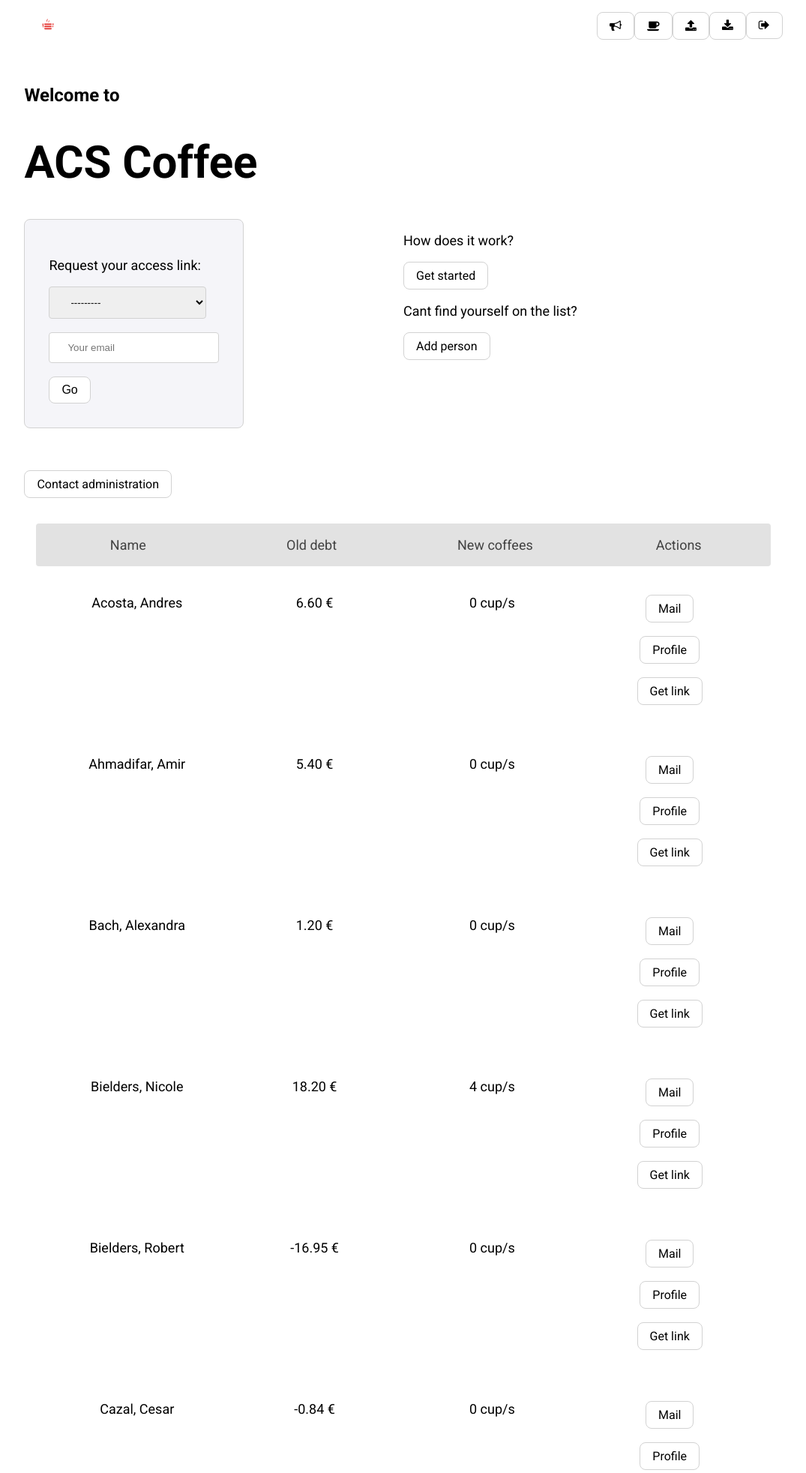
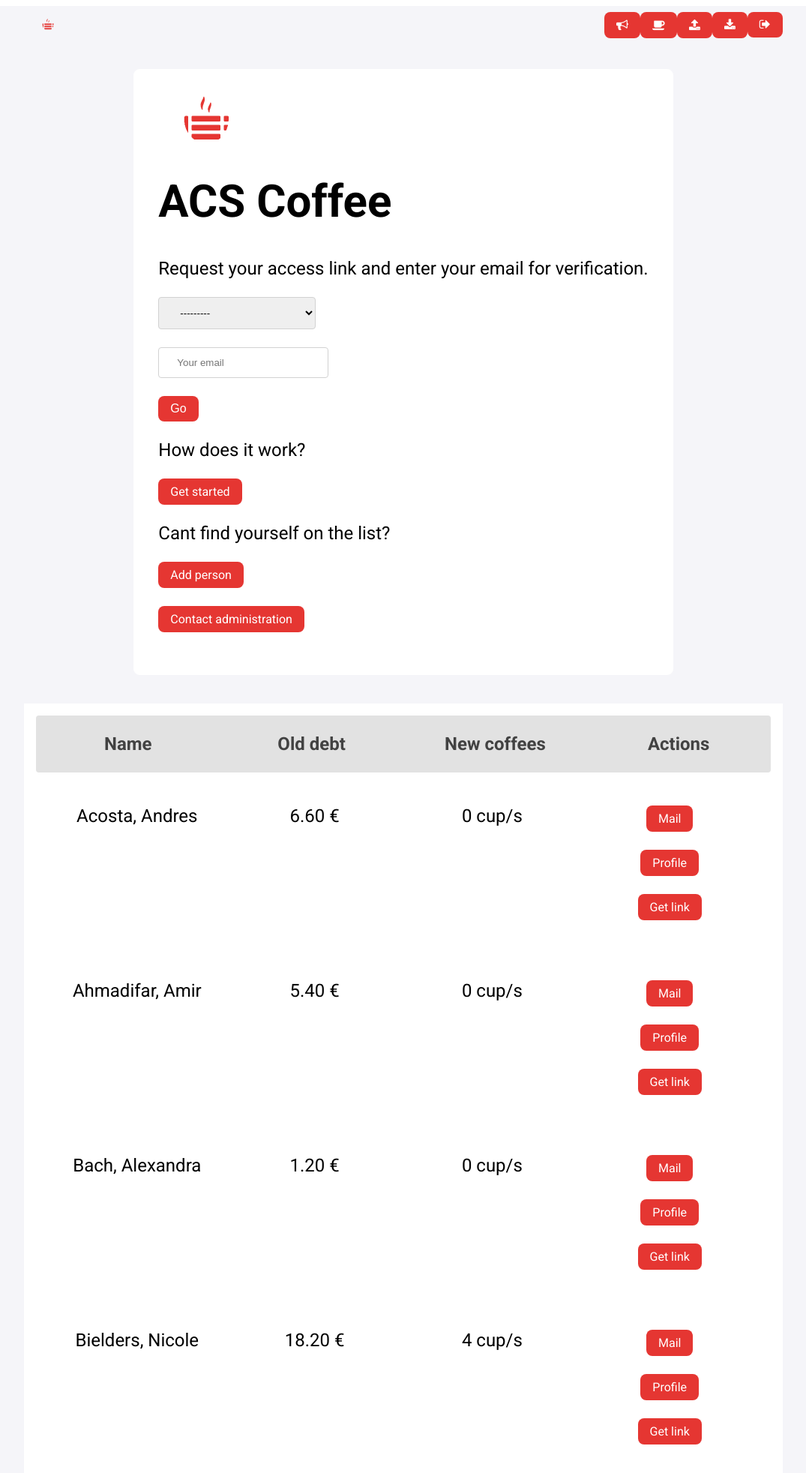
Before and after one commit to UniqueGithubUsername/acs-coffee, a Django app: page / in a window 1280 px wide. Shown: the top 1964 px of the page at 75% size, without its empty margins (102-1177 px from the left). Run offline with Django 4.2, Linux system fonts and the light colour scheme; a user stored in the database is signed in; data comes from the database, SQL or seed files in the repository; both versions use the stored data as it was after the commit.

Commit message:
new year, new css, downloaded last year

```diff
--- a/acs_coffee_management/main/static/main/base.css
+++ b/acs_coffee_management/main/static/main/base.css
@@ -33,7 +33,7 @@ html {
 }
 
 p {
-	font-size: 18px;
+	font-size: 24px;
 }
 
 a {
@@ -56,7 +56,7 @@ button, a {
 .acs-nav {
 	overflow: hidden;
 	padding: 8px 10%;
-	background-color: var(--white);
+	background-color: var(--background);
 }
 
 .acs-link {
@@ -77,9 +77,9 @@ button, a {
 }
 
 .acs-content {
-	text-align: left;
+	text-align: center;
 	padding: 32px 10%;
-	background-color: var(--white);
+	background-color: var(--background);
 }
 
 .acs-footer {
@@ -89,14 +89,16 @@ button, a {
 }
 
 .acs-form {
-	border: 1px solid var(--border);
+	text-align: left;
+	border: 1px solid var(--white);
 	border-radius: 8px;
 	display: inline-block;
-	background-color: var(--background);
+	background-color: var(--white);
 	padding: 32px;
 }
 
 form label {
+	font-weight: bold;
 	width: 100%;
 	color: var(--black1);
 }
@@ -155,6 +157,7 @@ form select {
 }
 
 .acs-card-label {
+	font-weight: bold;
 	color: var(--black1);
 }
 
@@ -168,13 +171,13 @@ form select {
 }
 
 .acs-button {
+	border: none;
 	border-radius: 8px;
-	border: 1px solid var(--border);
 	cursor: pointer;
 	display: inline-block;
-	background-color: var(--white);
+	background-color: var(--primary);
 	padding: 8px 16px;
-	color: var(--black);
+	color: var(--white);
 }
 
 .acs-button:hover {
--- a/acs_coffee_management/main/templates/main/faq.html
+++ b/acs_coffee_management/main/templates/main/faq.html
@@ -10,9 +10,8 @@ ACS Coffee | FAQ
 {% endblock %}
 
 {% block content2 %}
-<h2>Welcome to</h2>
-<h1>ACS Coffee</h1>
-	<div>
+	<div class="acs-form">
+		<h1><img class="acs-logo2" src="{% static 'main/eoncoffee.png' %}"> ACS Coffee</h1>
 		<h2 class="acs-card-title">Get started</h2>
 		<br>
 		<p class="acs-card-label">How to add a cup of coffee to the list?</p>
--- a/acs_coffee_management/main/templates/main/index.html
+++ b/acs_coffee_management/main/templates/main/index.html
@@ -10,33 +10,35 @@ ACS Coffee
 {% endblock %}
 
 {% block content2 %}
-<h2>Welcome to</h2>
-<h1>ACS Coffee</h1>
 <div class="acs-row">
-	<div class="acs-col m">
+	<div class="acs-co">
 <div class="acs-">
 	<div class="acs-form">
+		<img class="acs-logo2" src="{% static 'main/eoncoffee.png' %}">
+		<h1>ACS Coffee</h1>
+		<p>Request your access link and enter your email for verification.</p>
 		{% if output != None %}
-		<h6>{{output}}</h6>
+		<p style="color: var(--primary);">{{output}}</p>
 		{% endif %}
-		<p>Request your access link:</p>
   		<form action="{% url 'index' %}" method="post">
 			{% csrf_token %}
   			{{ form.as_p }}
   			<button class="acs-button" type="submit">Go</button>
+  			<div class="acs-co"><p>How does it work?</p>
+				<p><a class="acs-button" href="{% url 'faq' %}">Get started</a></p>
+
+				<p>Cant find yourself on the list?</p>
+				<p><a class="acs-button" href="{% url 'newemployee' %}">Add person</a></p>
+
+				<p><a class="acs-button" href="mailto:lukas.lenz@eonerc.rwth-aachen.de">Contact administration</a></p>
+			</div>
 		</form>
 	</div>
 </div>
 	</div>
-	<div class="acs-col m"><p>How does it work?</p>
-<p><a class="acs-button" href="{% url 'faq' %}">Get started</a></p>
-
-<p>Cant find yourself on the list?</p>
-<p><a class="acs-button" href="{% url 'newemployee' %}">Add person</a></p></div>
 </div>
 <br>
 <br>
-<p><a class="acs-button" href="mailto:lukas.lenz@eonerc.rwth-aachen.de">Contact administration</a></p>
 
 
 {% if user.is_authenticated %}
--- a/acs_coffee_management/main/templates/registration/login.html
+++ b/acs_coffee_management/main/templates/registration/login.html
@@ -10,11 +10,10 @@ ACS Coffee
 {% endblock %}
 
 {% block content2 %}
-<h2>Welcome to</h2>
-<h1>ACS Coffee</h1>
-
 <div class="acs-fullsiz">
 	<div class="acs-form">
+		<img class="acs-logo" src="{% static 'main/eoncoffee.png' %}">
+		<h1>ACS Coffee</h1>
   		<form method="post">
 			{% csrf_token %}
   			{{ form.as_p }}
```
Also changed, not shown: acs_coffee_management/db.sqlite3.
